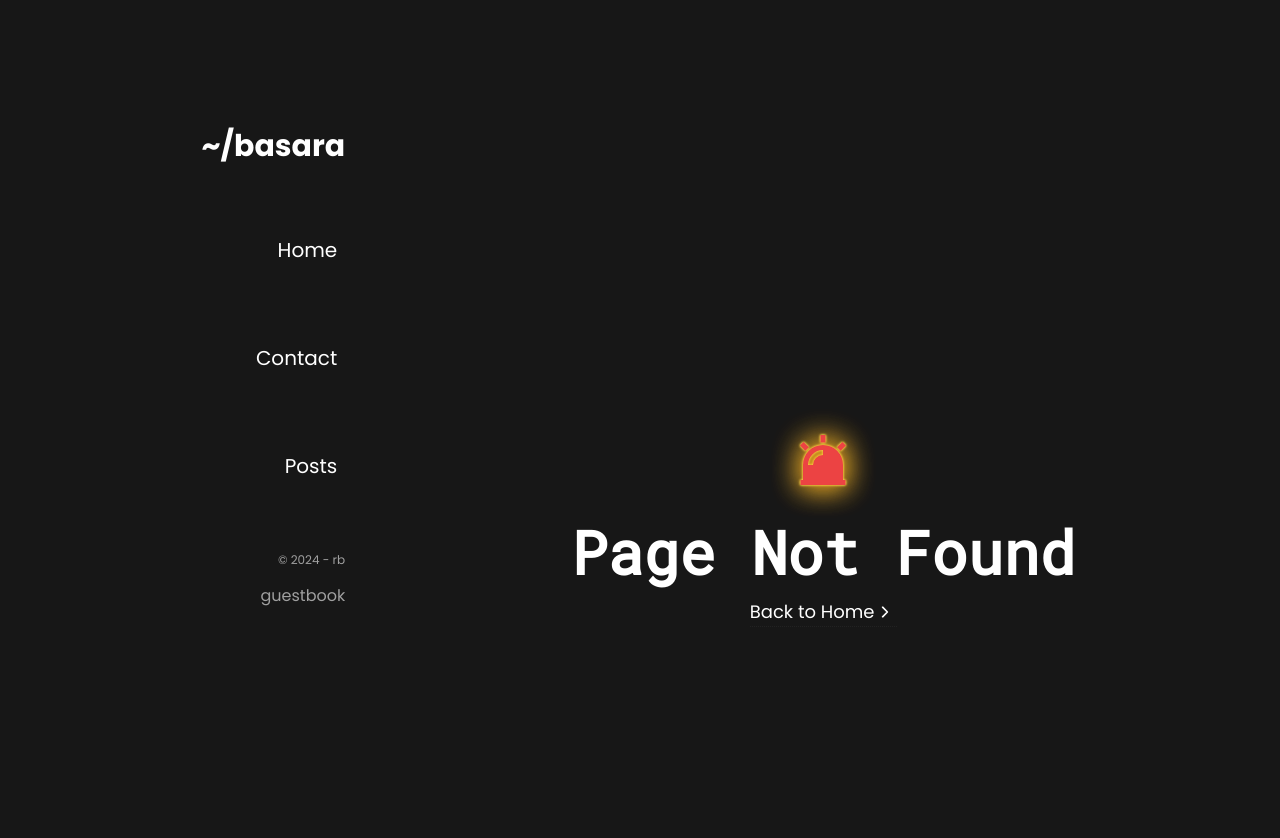
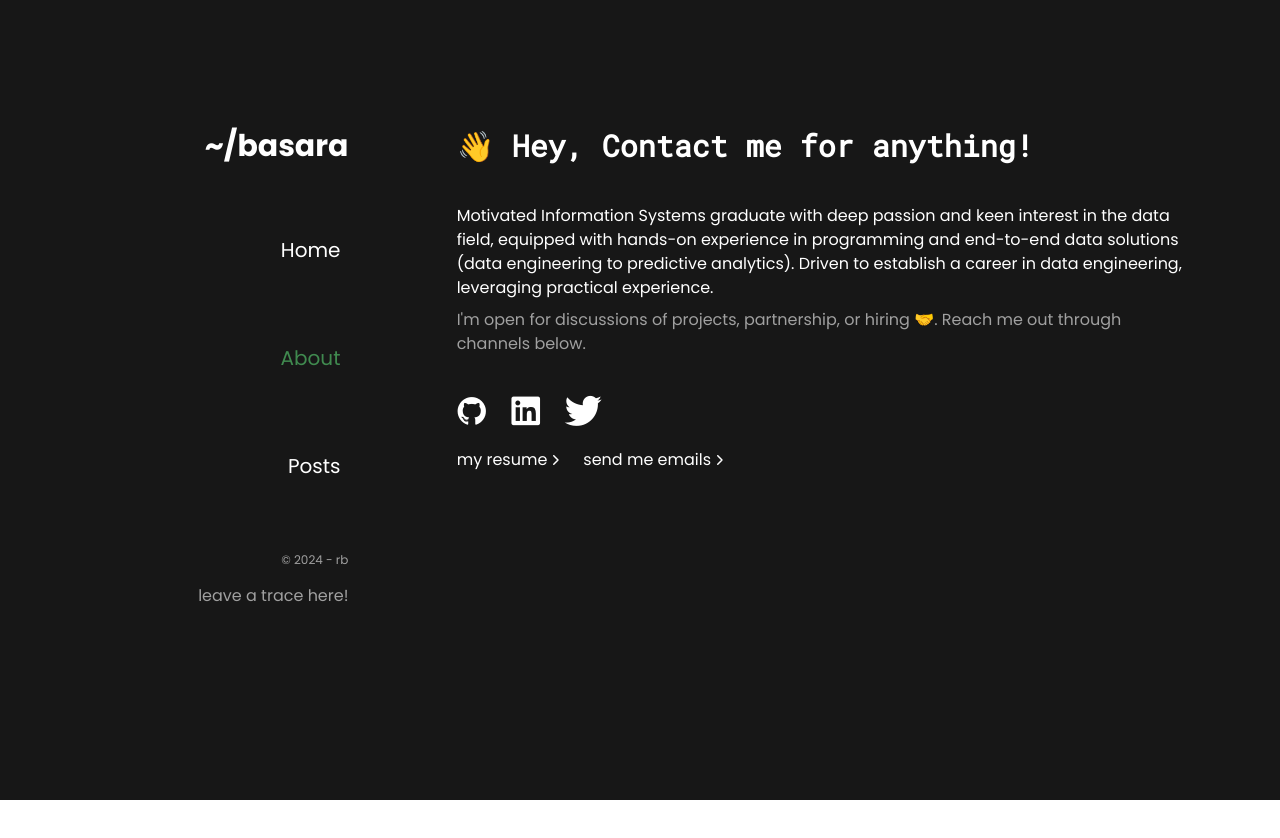
Before and after one commit to naufalbasara/naufalbasara.com, a Next.js app: page /about in a window 1280 px wide. Before the commit this address had no page. Shown: the top 838 px of the page. After the commit the page ends 800 px from the top, so only its background shows below. Built offline with nearby package versions, Linux system fonts and the light colour scheme; what tw-elements would draw is missing.

Commit message:
feat: update home page and header

```diff
--- a/src/components/layout/Header.tsx
+++ b/src/components/layout/Header.tsx
@@ -5,7 +5,7 @@ import {useRouter} from 'next/router';
 
 const links = [
   { href: '/', label: 'Home' },
-  { href: '/contact', label: 'Contact' },
+  { href: '/about', label: 'About' },
   { href: '/posts', label: 'Posts' },
 ];
 
@@ -17,22 +17,22 @@ export default function Header() {
   return (
     <header className='static sm:sm-left-0 sm:z-50 sm:mt-32 mx-auto'>
       <div className='sm:flex sm:flex-col sm:justify-between sm:text-end'>
-        <UnstyledLink href='/' className='font-bold text-3xl hidden sm:block transition-all ease-in-out duration-600 hover:text-[#4FB464] sm:mb-16'>
+        <UnstyledLink href='/' className='font-bold text-3xl hidden sm:block transition-all ease-in-out duration-600 hover:text-[#4FB464] active:text-[#A0A0A0] sm:mb-16'>
           {'~/basara'}
         </UnstyledLink>
         <nav>
           <ul className='flex sm:flex-col justify-between text-end pt-2 sm:pt-0'>
             {links.map(({ href, label }) => (
               <li key={`${href}${label}`} className='sm:mb-16 text-xl p-2'>
-                <UnstyledLink href={href} className={router.pathname===href?'text-[#4FB464] motion-safe:animate-pulse':'' + ' transition-all ease-in-out text-white duration-600 hover:text-[#4FB464]'}>
+                <UnstyledLink href={href} className={router.pathname===href?'text-[#4FB464] motion-safe:animate-pulse':'' + ' transition-all ease-in-out text-white duration-600 active:text-[#A0A0A0] hover:text-[#4FB464]'}>
                   {label}
                 </UnstyledLink>
               </li>
             ))}
             <li className='text-xs text-[#A0A0A0] sm:block hidden mb-4'>© {currentYear} - rb</li>
-            <li className='text text-[#A0A0A0] sm:block hidden'>
+            <li className='text text-[#A0A0A0] hover:text-[#4FB464] active:text-[#A0A0A0] sm:block hidden'>
                 <UnstyledLink href={'/guestbook'} >
-                  guestbook
+                  leave a trace here!
                 </UnstyledLink>
             </li>
           </ul>
--- a/src/pages/contact.tsx
+++ b/src/pages/about.tsx
@@ -13,11 +13,14 @@ export default function Contact() {
         <h1 className='mb-6 text-left text-lg sm:text-3xl'>
           👋 Hey, Contact me for anything!
         </h1>
-        <p className='my-10 text-[#A0A0A0]'>
-          I particularly interested in exploring opportunities to work with
-          Tensorflow environment. I'm open for discussions of projects,
-          partnership, or hiring 🤝
-        </p>
+        <div className='my-10'>
+          <p className='my-2'>
+          Motivated Information Systems graduate with deep passion and keen interest in the data field, equipped with hands-on experience in programming and end-to-end data solutions (data engineering to predictive analytics). Driven to establish a career in data engineering, leveraging practical experience.
+          </p>
+          <p className='my-2 text-[#A0A0A0]'>
+            I'm open for discussions of projects, partnership, or hiring 🤝. Reach me out through channels below.
+          </p>
+        </div>
 
         <section className='my-4 flex items-center text-3xl'>
           <UnstyledLink href='https://github.com/naufalbasara' className='mr-6 hover:text-[#A0A0A0] active:text-[#2A412A] '>
--- a/src/pages/index.tsx
+++ b/src/pages/index.tsx
@@ -63,22 +63,8 @@ export default function HomePage() {
         </div>
       </section>
       <section className=' mt-8 text-left'>
-        <p >
-          As a final-year Information Systems student with hard-working, highly
-          dedicated traits and solid knowledge in programming, I dedicated to
-          leverage my skills in machine learning field. Proficient in fulfilling
-          the role of a teaching assistant with a focus on programming, I
-          actively contribute by sharing my current expertise and facilitating
-          learning opportunities.
-        </p>
-        <br />
         <p>
-          I have a deep passion and keen interest in exploring machine learning
-          field by joining various related competitions, working on OCR capstone
-          project, etc. to broaden my skills to build innovative and impactful
-          business solution with the help of Machine Learning that solve
-          real-world problems. I particularly interested in exploring
-          opportunities to work with Tensorflow environment.
+        Talks in Python. Interested to build AI-powered software and end-to-end data solutions for companies to become data-driven.
         </p>
         <div className='mt-6 text-[45px]'>
           <i className='devicon-python-plain mr-4'></i>
```
